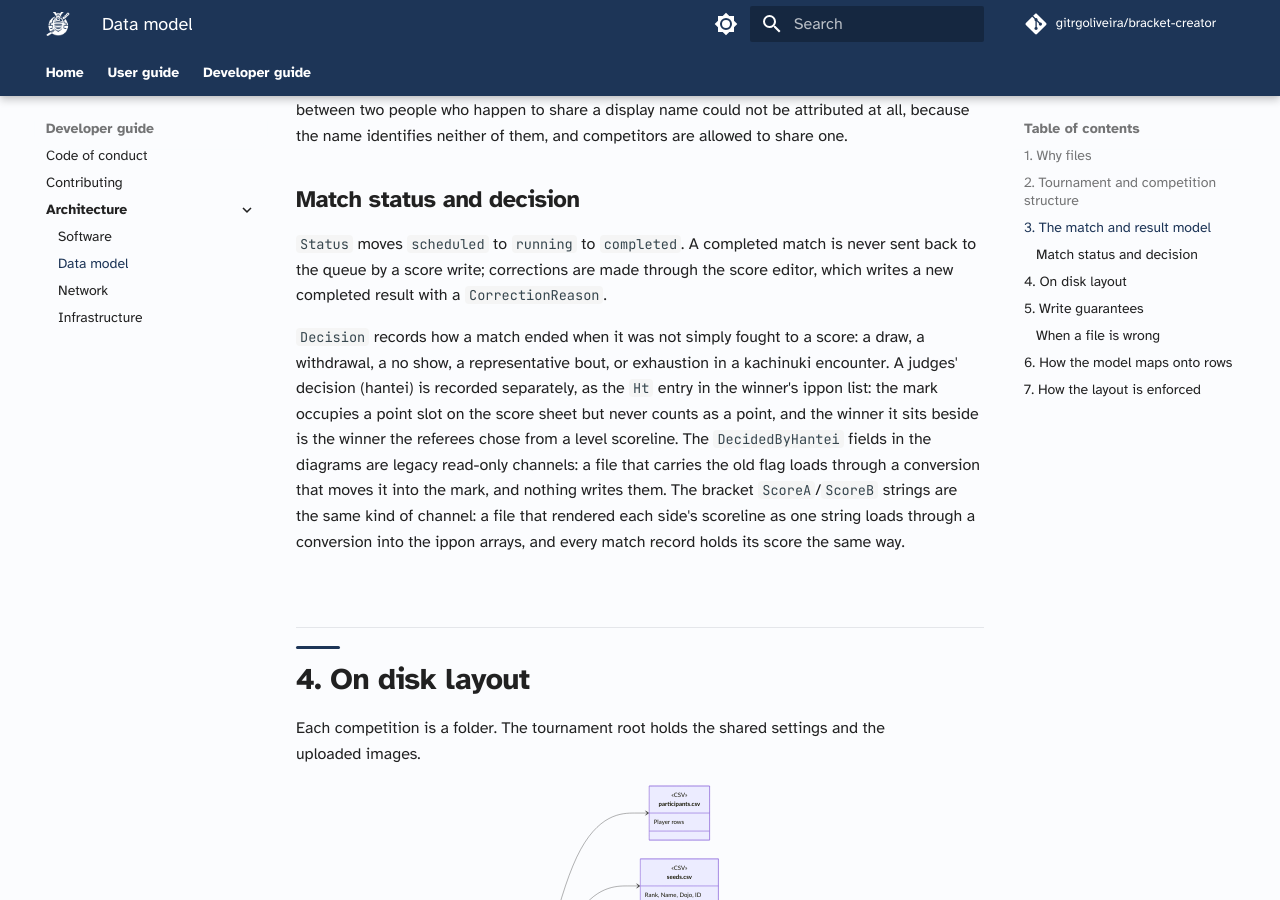
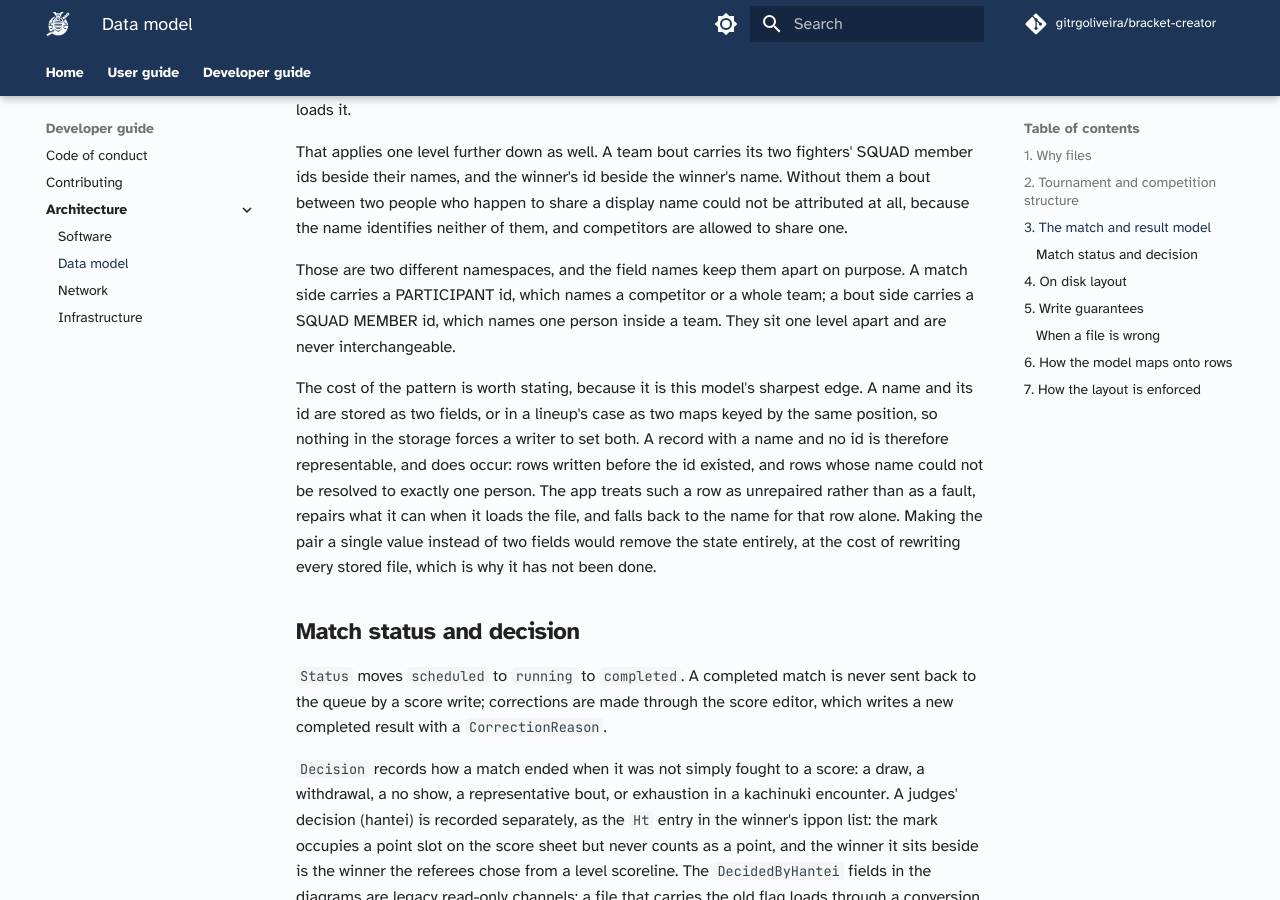
Before and after one commit to gitrgoliveira/bracket-creator, an MkDocs documentation site: the page built from docs/architecture/data-model.md, in a window 1280 px wide and 900 px high, scrolled down 3747 px. Built offline with MkDocs 1.6.1 and Material for MkDocs 9.7.7, drawn with Linux system fonts in a browser that asks for light colours; comment, search, counter and statistics services are not loaded; some of the changed text lies outside the part shown.

Commit message:
docs: state the two id namespaces and what the paired-field pattern costs
Audited the page mechanically rather than by reading: extracted every field
from every class in the diagrams and compared it against the structs across
all packages. Zero documented fields name anything that no longer exists, and
the on-disk file list matches. Spot-checked the write guarantees the same way
-- atomic write (temp, fsync, rename, directory sync), the per-competition
lock, the deliberate cache bypass under that lock, the single ordered column
list and the -1 round default -- and all of them hold.

What was missing was not wrong, it was unsaid:

- The competition box lists a chosen subset of the struct. A reader had no way
  to tell that from an exhaustive list, so it now says which kinds of setting
  are left out and why.
- A match side's id and a bout side's id are DIFFERENT namespaces, one naming
  a competitor or team and the other naming a person inside a team. The field
  names keep them apart; the page did not.
- The paired name-and-id pattern has a cost the page never stated: nothing in
  the storage forces a writer to set both, so a row with a name and no id is
  representable and does occur. That state has a name in the code (unrepaired)
  and a policy (repair on load, fall back for that row alone), and removing it
  would mean rewriting every stored file. Worth saying once, on the page whose
  subject it is.

Co-Authored-By: Claude Fable 5.1 <noreply@anthropic.com>

````diff
--- a/docs/architecture/data-model.md
+++ b/docs/architecture/data-model.md
@@ -121,6 +121,10 @@ classDiagram
     Player "1" o-- "0..*" TeamMember : squad, only when the row is a team
     TeamLineup "1" ..> "0..*" TeamMember : positions reference
 ```
+
+The competition box lists the settings that shape the model, not every field it holds: the
+scheduling, display and format-specific settings are left out because nothing else on this
+page depends on them.
 
 `Kind` separates individual from team competitions; `Format` selects playoffs, pools plus
 knockout, league or Swiss. `TeamMatchType` selects fixed order or kachinuki for team
@@ -293,6 +297,21 @@ member ids beside their names, and the winner's id beside the winner's name. Wit
 a bout between two people who happen to share a display name could not be attributed at
 all, because the name identifies neither of them, and competitors are allowed to share
 one.
+
+Those are two different namespaces, and the field names keep them apart on purpose. A
+match side carries a PARTICIPANT id, which names a competitor or a whole team; a bout side
+carries a SQUAD MEMBER id, which names one person inside a team. They sit one level apart
+and are never interchangeable.
+
+The cost of the pattern is worth stating, because it is this model's sharpest edge. A name
+and its id are stored as two fields, or in a lineup's case as two maps keyed by the same
+position, so nothing in the storage forces a writer to set both. A record with a name and
+no id is therefore representable, and does occur: rows written before the id existed, and
+rows whose name could not be resolved to exactly one person. The app treats such a row as
+unrepaired rather than as a fault, repairs what it can when it loads the file, and falls
+back to the name for that row alone. Making the pair a single value instead of two fields
+would remove the state entirely, at the cost of rewriting every stored file, which is why
+it has not been done.
 
 ### Match status and decision
 
````
